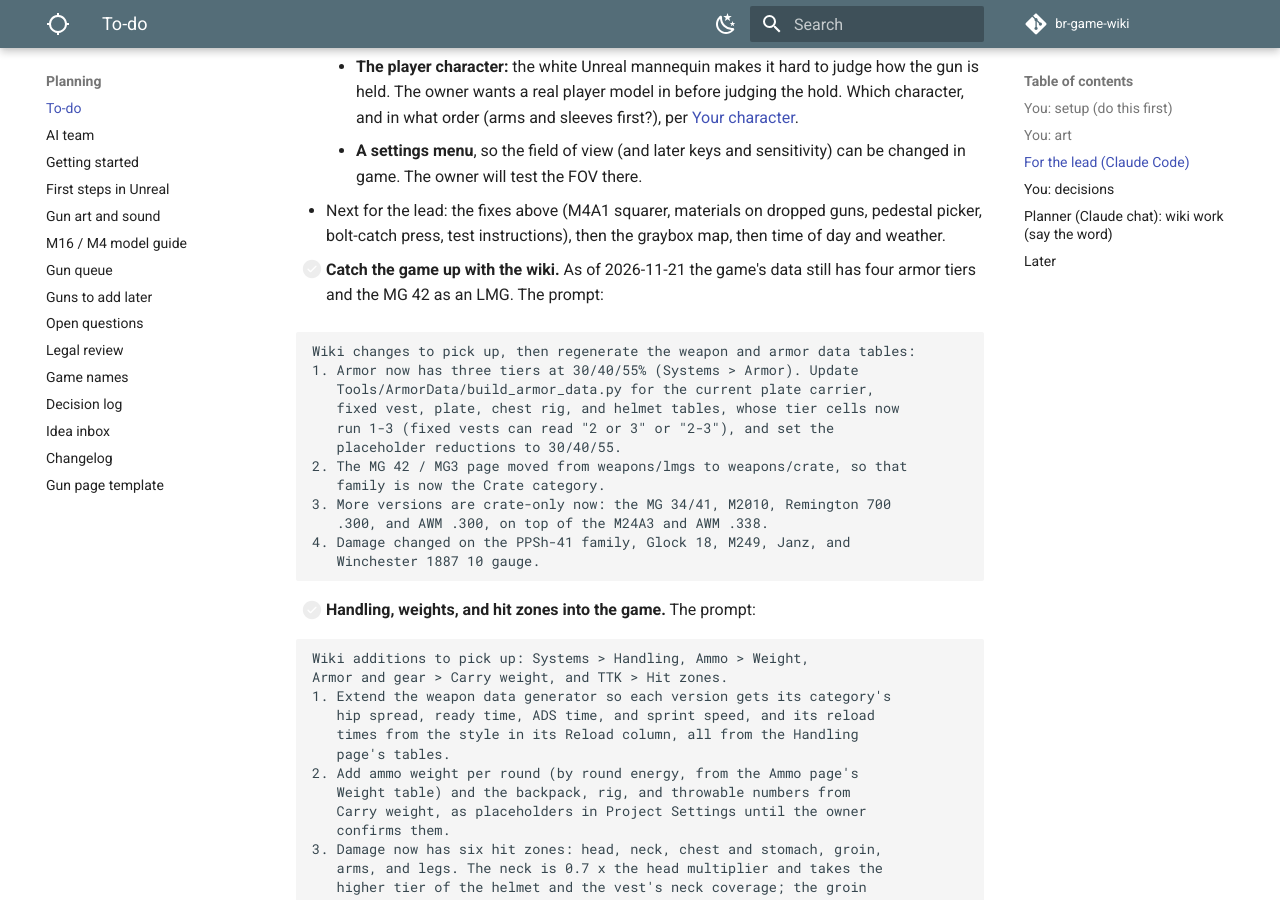
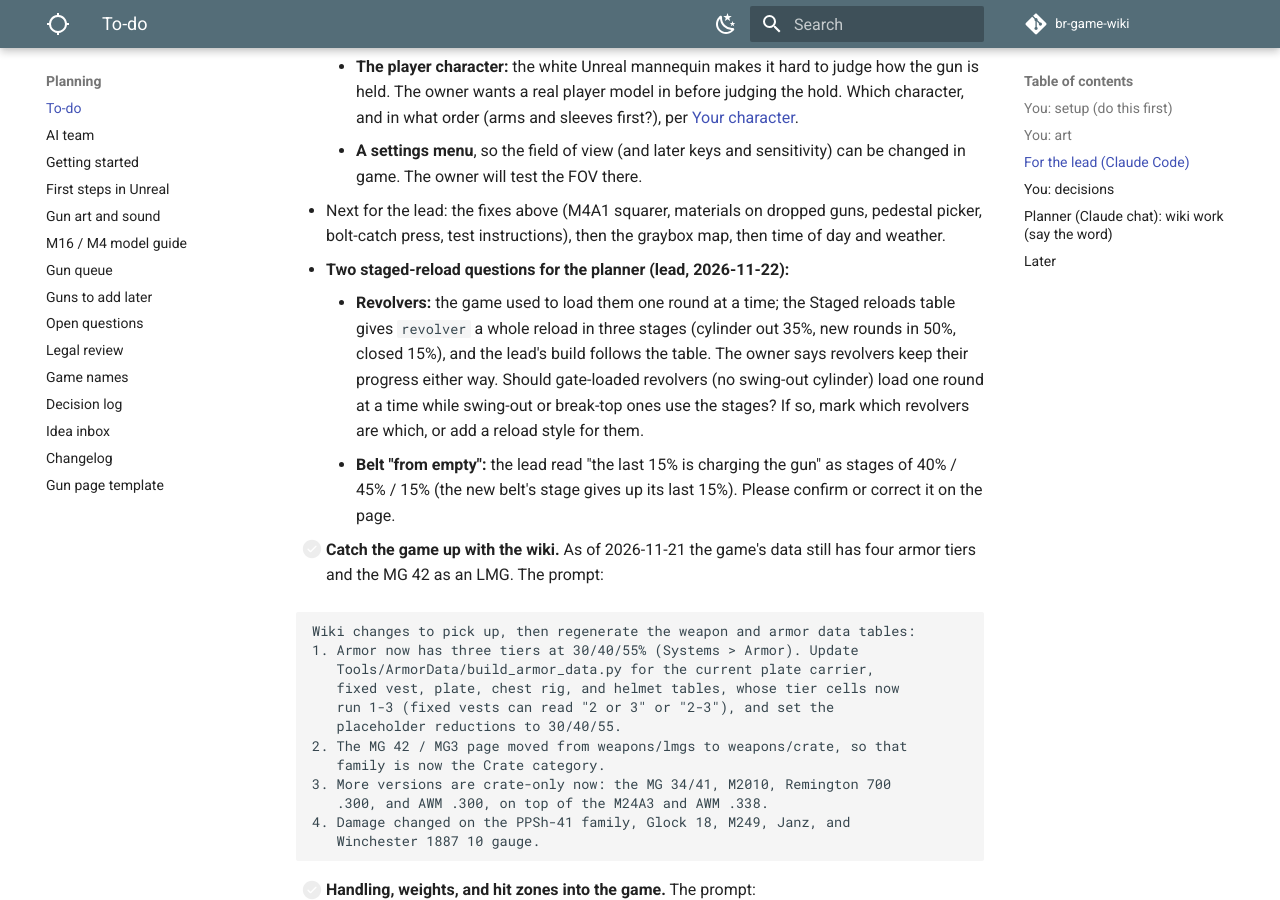
Before and after one commit to DerrickSpartan1/br-game-wiki, an MkDocs documentation site: the page built from docs/planning/to-do.md, in a window 1280 px wide and 900 px high, scrolled down 3536 px. Built offline with MkDocs 1.6.1 and Material for MkDocs 9.7.7, drawn with Linux system fonts in a browser that asks for light colours; comment, search, counter and statistics services are not loaded.

Commit message:
Revolvers keep reload progress (owner); staged-reload questions for the planner
Co-Authored-By: Claude Opus 5.5 <noreply@anthropic.com>

```diff
--- a/docs/planning/to-do.md
+++ b/docs/planning/to-do.md
@@ -62,6 +62,9 @@ When you tell the lead "check the planner's list," it works through this section
     - **The player character:** the white Unreal mannequin makes it hard to judge how the gun is held. The owner wants a real player model in before judging the hold. Which character, and in what order (arms and sleeves first?), per [Your character](../systems/skins.md#your-character).
     - **A settings menu**, so the field of view (and later keys and sensitivity) can be changed in game. The owner will test the FOV there.
 - Next for the lead: the fixes above (M4A1 squarer, materials on dropped guns, pedestal picker, bolt-catch press, test instructions), then the graybox map, then time of day and weather.
+- **Two staged-reload questions for the planner (lead, 2026-11-22):**
+    - **Revolvers:** the game used to load them one round at a time; the Staged reloads table gives `revolver` a whole reload in three stages (cylinder out 35%, new rounds in 50%, closed 15%), and the lead's build follows the table. The owner says revolvers keep their progress either way. Should gate-loaded revolvers (no swing-out cylinder) load one round at a time while swing-out or break-top ones use the stages? If so, mark which revolvers are which, or add a reload style for them.
+    - **Belt "from empty":** the lead read "the last 15% is charging the gun" as stages of 40% / 45% / 15% (the new belt's stage gives up its last 15%). Please confirm or correct it on the page.
 
 - [ ] **Catch the game up with the wiki.** As of 2026-11-21 the game's data still has four armor tiers and the MG 42 as an LMG. The prompt:
 
```
